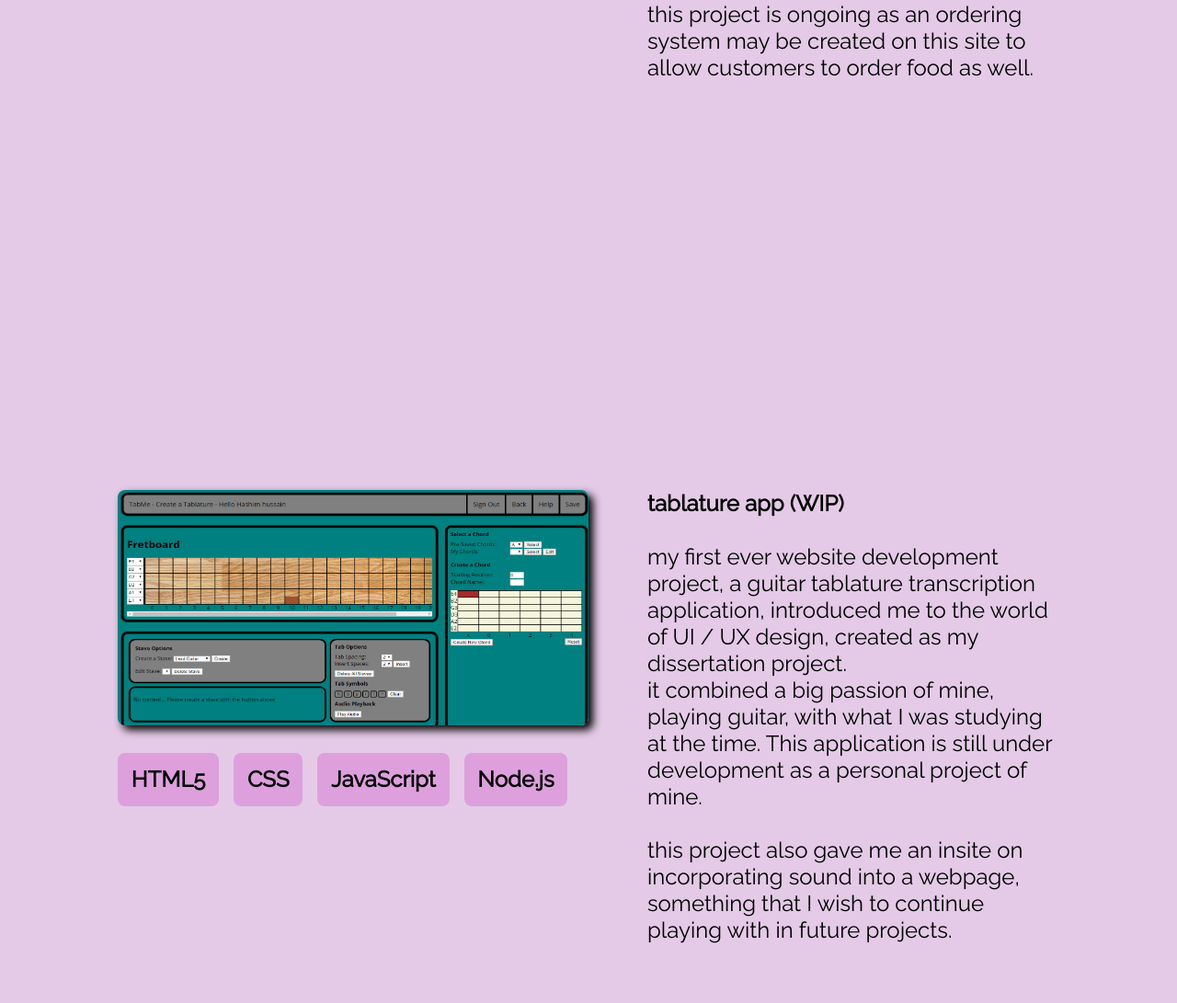
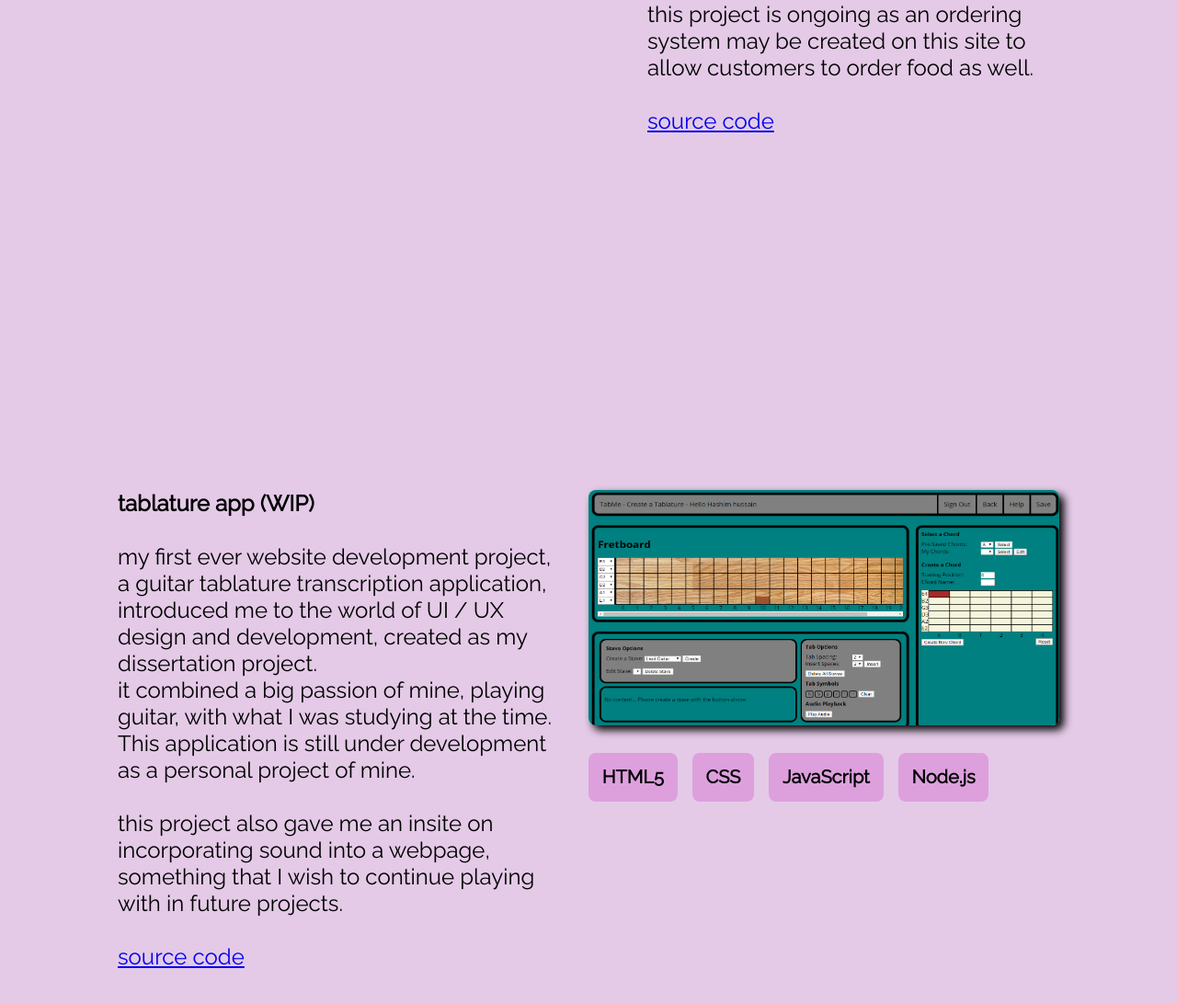
Before and after one commit to hashimh/portfolio, a plain HTML site: page webpages/index.html in a window 1280 px wide. Shown: the part 2185-3276 px from the top of the page at 92% size. Drawn offline with Linux system fonts and the light colour scheme.

Commit message:
minor my work style update

```diff
--- a/webpages/css/index.css
+++ b/webpages/css/index.css
@@ -5,7 +5,7 @@ body {
 }
 
 body::-webkit-scrollbar {
-  width: 0.5vw;
+  width: 0.75vw;
 }
 body::-webkit-scrollbar-track {
   background-color: #d291bc;
@@ -159,7 +159,7 @@ a.middle-animation:hover:before {
   padding-right: 5vw;
 }
 .home-2 p {
-  font-size: 3vw;
+  font-size: 4vw;
   line-height: 1.5;
 }
 .para-fade-in {
@@ -246,9 +246,19 @@ a.middle-animation:hover:before {
   margin-right: 2vh;
   margin-bottom: 2vh;
   padding: 1vw;
-  font-size: 3vh;
+  font-size: 2.5vh;
   border: 2px solid plum;
   background-color: plum;
   border-radius: 1vh;
   font-weight: bold;
 }
+
+/* code to swap position for tab app work */
+#tab-app-div {
+  grid-template-areas: "desc link";
+  grid-template-columns: 2fr 1fr;
+}
+#tab-app-div p {
+  padding-left: 0;
+  padding-right: 5vh;
+}
--- a/webpages/index.html
+++ b/webpages/index.html
@@ -87,6 +87,14 @@
                   this project is ongoing as an ordering system may be created
                   on this site to allow customers to order food as well.
                 </p>
+                <br />
+                <p>
+                  <a
+                    href="https://github.com/hashimh/cheat-day-website"
+                    target="_blank"
+                    >source code</a
+                  >
+                </p>
               </div>
             </div>
 
@@ -112,13 +120,22 @@
                 <p>
                   my first ever website development project, a guitar tablature
                   transcription application, introduced me to the world of UI /
-                  UX design, created as my dissertation project.<br />
+                  UX design and development, created as my dissertation
+                  project.<br />
                   it combined a big passion of mine, playing guitar, with what I
                   was studying at the time. This application is still under
                   development as a personal project of mine. <br /><br />this
                   project also gave me an insite on incorporating sound into a
                   webpage, something that I wish to continue playing with in
                   future projects.
+                </p>
+                <p>
+                  <br />
+                  <a
+                    href="https://github.com/hashimh/tablature-app"
+                    target="_blank"
+                    >source code</a
+                  >
                 </p>
               </div>
             </div>
```
